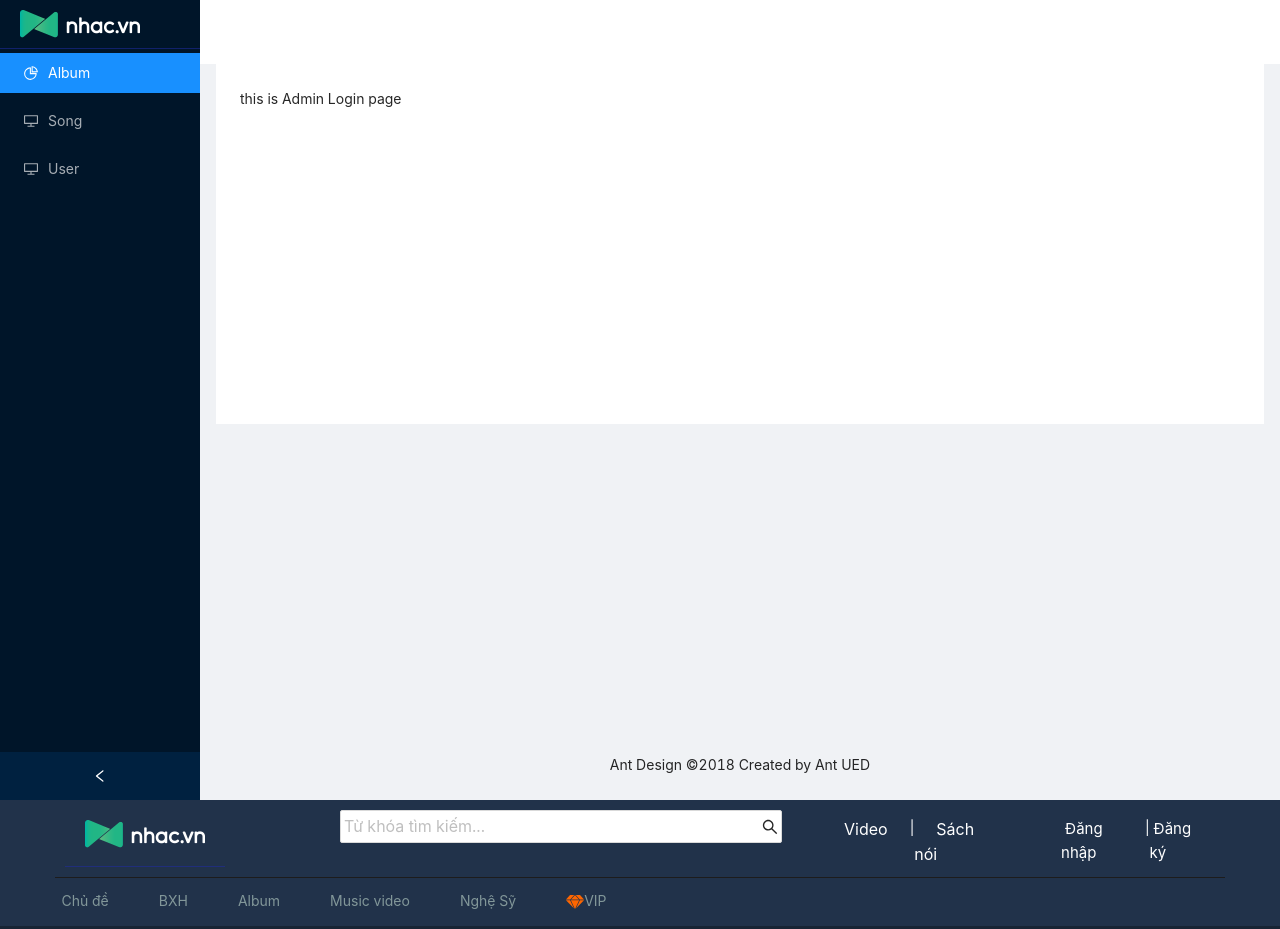
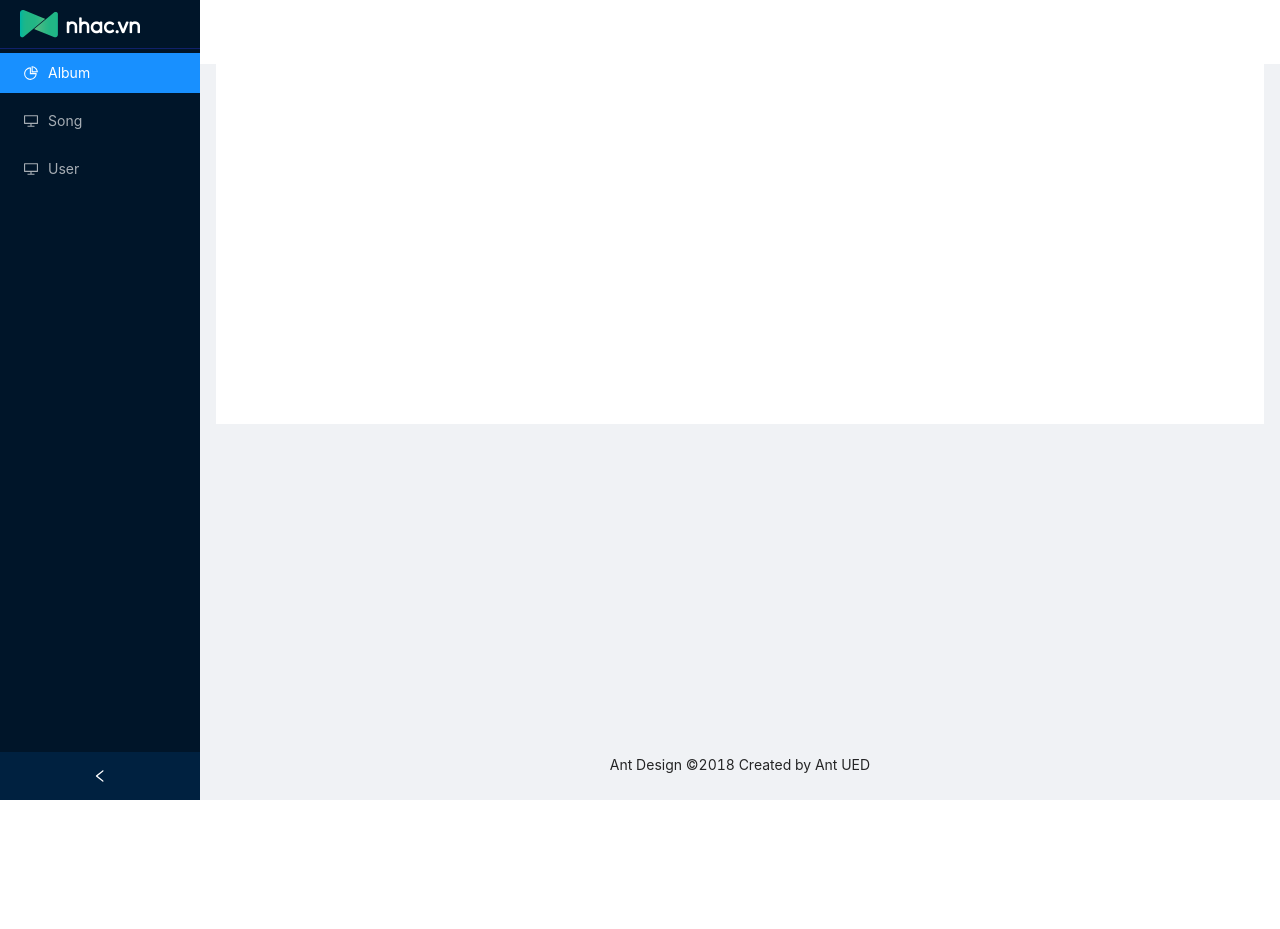
Before and after one commit to Nhac14/frontend-nhac14, a React (Create React App) app: page /admin/login in a window 1280 px wide. Shown: the top 929 px of the page. After the commit the page ends 800 px from the top, so only its background shows below. Built offline with nearby package versions, Linux system fonts and the light colour scheme.

Commit message:
fix router part 2

```diff
--- a/src/Routes/AppRouter.jsx
+++ b/src/Routes/AppRouter.jsx
@@ -1,15 +1,22 @@
-import React, { useState } from 'react';
-import { Switch, BrowserRouter } from 'react-router-dom'
+import React, { useEffect, useState, lazy } from 'react';
+import { Switch, BrowserRouter, Route } from 'react-router-dom';
+import { Spin, Space } from 'antd';
 import adminRouter from '../pages/Admin/routes';
 import DashBoard from '../pages/layout/admin/DashBoard';
 import MainLayout from '../pages/layout/MainLayout';
 import publicRouter from '../pages/routes';
 import AdminRouter from './AdminRouter';
 import PublicRouter from './PublicRouter';
+
 const AppRouter = (props) => {
 
-console.log("hihi: ", publicRouter);
-console.log("dddd: ", adminRouter);
+
+    const [isLoginedAdmin, setIsAdminLogined] = useState(true);
+
+    useEffect(() => {
+
+    })
+
     const AdminApp = () => {
         return (
             <DashBoard>
@@ -40,18 +47,31 @@ console.log("dddd: ", adminRouter);
                             )
                         })
                     }
+                    {
+                        isLoginedAdmin ? '' :  <Route exact path="/admin/login" component={lazy(() => import('../pages/Admin/Login/AdminLogin'))} />
+                    }
                 </Switch>
             </MainLayout>
         )
     }
 
 
+    const Loading = () => {
+        return (
+            <Space size="middle" style={{ position: 'absolute', top: '48%', left: '48%' }}>
+                <Spin size="large" />
+            </Space>
+        )
+    }
+
     return (
-        <React.Suspense fallback={<div>Loading...</div>}>
+        <React.Suspense fallback={<div style={{ position: 'relative' }}><Loading /></div>}>
             <BrowserRouter>
-
-                <AdminRouter component={AdminApp}/>
-                <PublicRouter component={PublicApp} />
+                {
+                    isLoginedAdmin
+                         ? <AdminRouter component={AdminApp} />
+                        : <PublicRouter component={PublicApp} />
+                }
 
 
             </BrowserRouter>
--- /dev/null
+++ b/src/pages/Admin/Home/HomeAd.jsx
@@ -0,0 +1,9 @@
+import React, {  } from 'react';
+
+const HomeAd = () => {
+    return ( <div>
+        OK
+    </div> );
+}
+
+export default HomeAd;
--- a/src/pages/layout/Header/HeaderX.jsx
+++ b/src/pages/layout/Header/HeaderX.jsx
@@ -226,17 +226,17 @@ function HeaderX() {
                             </li>
                             <li>
                                 <Dropdown overlay={album_menu}>
-                                    <a href="#" >Album</a>
+                                   <Link to="/album">Album</Link>
                                 </Dropdown>
                             </li>
                             <li>
                                 <Dropdown overlay={music_video_menu}>
-                                    <a href="#" >Music video</a>
+                                    <Link to="/video">Video</Link>
                                 </Dropdown>
                             </li>
                             <li>
                                 <Dropdown overlay={artist_menu}>
-                                    <a href="#" >Nghệ Sỹ</a>
+                                <Link to="#">Nghệ sỹ</Link>
                                 </Dropdown>
                             </li>
                             <li>
--- a/src/pages/layout/admin/DashBoard.jsx
+++ b/src/pages/layout/admin/DashBoard.jsx
@@ -26,7 +26,7 @@ const DashBoard = ({children}) => {
     return (
         <Layout style={{ minHeight: '100vh' }}>
             <Sider collapsible collapsed={collapsed} onCollapse={onCollapse}>
-                <div className="logo"><img src='/icons/nhacvn.png' alt="nhacvn"></img> </div>
+                <div className="logoAd"><img src='/icons/nhacvn.png' alt="nhacvn"></img> </div>
                 <Menu theme="dark" defaultSelectedKeys={['1']} mode="inline">
                     <Menu.Item key="1" icon={<PieChartOutlined />}>
                         <Link to="/admin/albums">Album</Link>
--- a/src/pages/layout/admin/style.scss
+++ b/src/pages/layout/admin/style.scss
@@ -8,7 +8,7 @@
     background: #fff;
   }
 
-  .logo{
+  .logoAd{
     padding: 10px 20px;
     border-bottom: 1px solid #212da787;
   }
```
Also changed, not shown: src/pages/Admin/Home/routeAd.js (added, +7 -0 lines), src/pages/Admin/Login/routeAd.js (deleted, +0 -7 lines).
